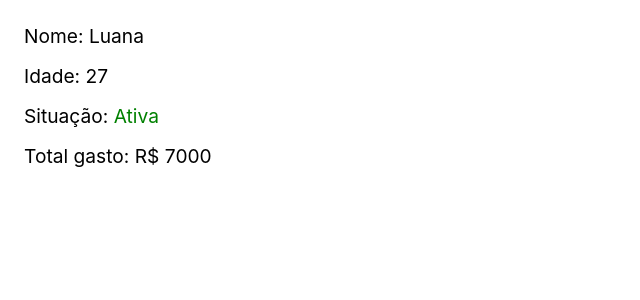
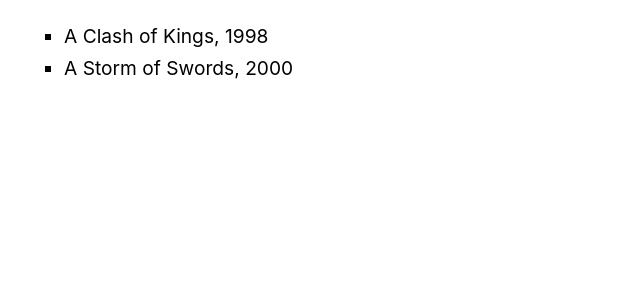
Before and after one commit to GabrielTonhatti/curso-react-origamid, a React (Create React App) app in the folder appreact/: page / in a window 1280 px wide. Shown: the top 300 px of the page, without its empty margins (0-640 px from the left). Built offline with nearby package versions, Linux system fonts and the light colour scheme.

Commit message:
JSX Arrays 1

```diff
--- a/appreact/src/App.js
+++ b/appreact/src/App.js
@@ -1,50 +1,20 @@
-// Mostre os dados da aplicação, como aprensetado no vídeo
-// Não utilize CSS externo, use o style para mudar as cores
-// Se a situação estiver ativa pinte de verde, inativa vermelho
-// Se o gasto for maior que 10000 mostre uma mensagem
-const luana = {
-    cliente: "Luana",
-    idade: 27,
-    compras: [
-        { nome: "Notebook", preco: "R$ 2500" },
-        { nome: "Geladeira", preco: "R$ 3000" },
-        { nome: "Smartphone", preco: "R$ 1500" },
-    ],
-    ativa: true,
-};
-
-const mario = {
-    cliente: "Mario",
-    idade: 31,
-    compras: [
-        { nome: "Notebook", preco: "R$ 2500" },
-        { nome: "Geladeira", preco: "R$ 3000" },
-        { nome: "Smartphone", preco: "R$ 1500" },
-        { nome: "Guitarra", preco: "R$ 3500" },
-    ],
-    ativa: false,
-};
-
 const App = () => {
-    const dados = luana;
-
-    const total = dados.compras
-        .map((compra) => Number(compra.preco.replace("R$ ", "")))
-        .reduce((total, preco) => total + preco);
+    const livros = [
+        { nome: "A Game of Thrones", ano: 1996 },
+        { nome: "A Clash of Kings", ano: 1998 },
+        { nome: "A Storm of Swords", ano: 2000 },
+    ];
 
     return (
-        <>
-            <p>Nome: {dados.cliente}</p>
-            <p>Idade: {dados.idade}</p>
-            <p>
-                Situação:{" "}
-                <span style={{ color: dados.ativa ? "green" : "red" }}>
-                    {dados.ativa ? "Ativa" : "Inativa"}
-                </span>
-            </p>
-            <p>Total gasto: R$ {total}</p>
-            {total > 10000 && <p>Você está gastando muito.</p>}
-        </>
+        <ul>
+            {livros
+                .filter(({ ano }) => ano >= 1998)
+                .map(({ nome, ano }) => (
+                    <li key={nome}>
+                        {nome}, {ano}
+                    </li>
+                ))}
+        </ul>
     );
 };
 
```
